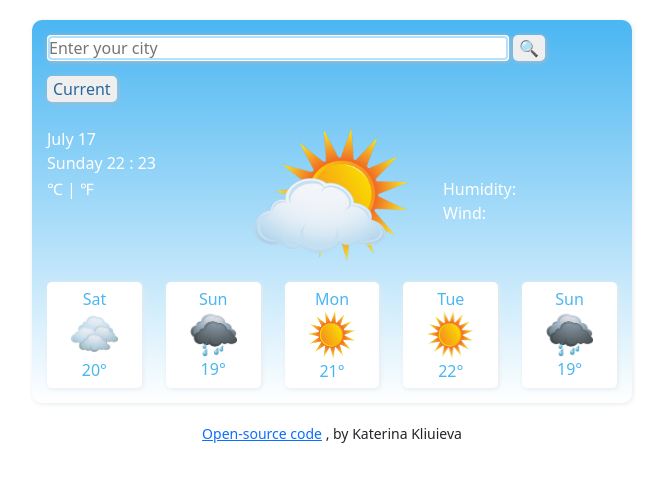
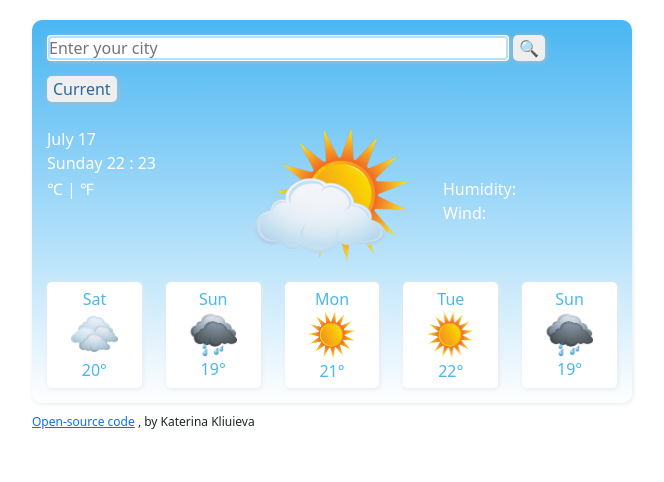
Before and after one commit to KateKlu/weather-app, a plain HTML site: page index.html in a window 1280 px wide. Shown: the whole page, without its empty margins (308-972 px from the left). Drawn offline with nearby package versions, Linux system fonts and the light colour scheme.

Commit message:
Fixing GitHub link

```diff
--- a/index.html
+++ b/index.html
@@ -17,6 +17,7 @@
   <body>
     <div class="container">
       <div class="app-container">
+        <div class="weather-app">
           <form class="search-form" id="search-form">
             <input
               type="search"
@@ -33,7 +34,9 @@
               value="🔍"
             />
           </form>
-        <button class="current-location" id="current-location">Current</button>
+          <button class="current-location" id="current-location">
+            Current
+          </button>
           <h1 id="city"></h1>
           <div class="row">
             <div class="col-4">
@@ -125,11 +128,13 @@
             </div>
           </div>
         </div>
+
         <p class="gitHubLink">
           <a href="https://github.com/KateKlu/weather-app">Open-source code</a>
           , by Katerina Kliuieva
         </p>
       </div>
+    </div>
 
     <script src="src/scripts.js"></script>
   </body>
--- a/src/styles.css
+++ b/src/styles.css
@@ -1,11 +1,14 @@
 .app-container {
+  max-width: 600px;
+  min-width: 480px;
+  margin: 20px auto;
+}
+
+.weather-app {
   background: linear-gradient(#4ab6f2, #fff);
   box-shadow: 1px 1px 5px #e7e9ec;
   border-radius: 10px;
   color: #fff;
-  max-width: 600px;
-  min-width: 480px;
-  margin: 20px auto;
   padding: 15px;
 }
 
@@ -104,6 +107,6 @@ p.forecast {
 }
 
 p.gitHubLink {
-  font-size: 14px;
-  text-align: center;
+  font-size: 12px;
+  margin-top: 10px;
 }
```
Lines whose indentation alone changed are shown as unchanged.
